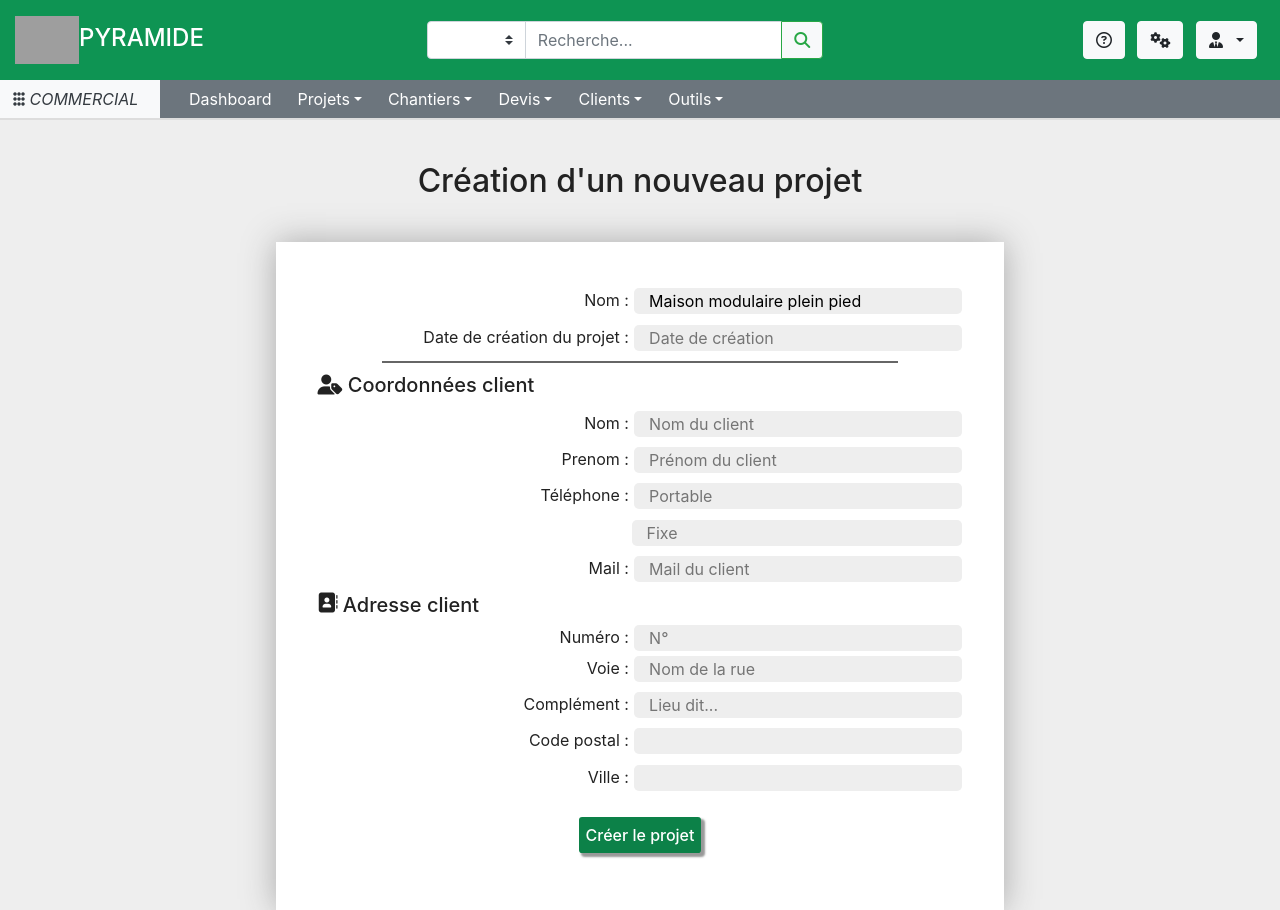
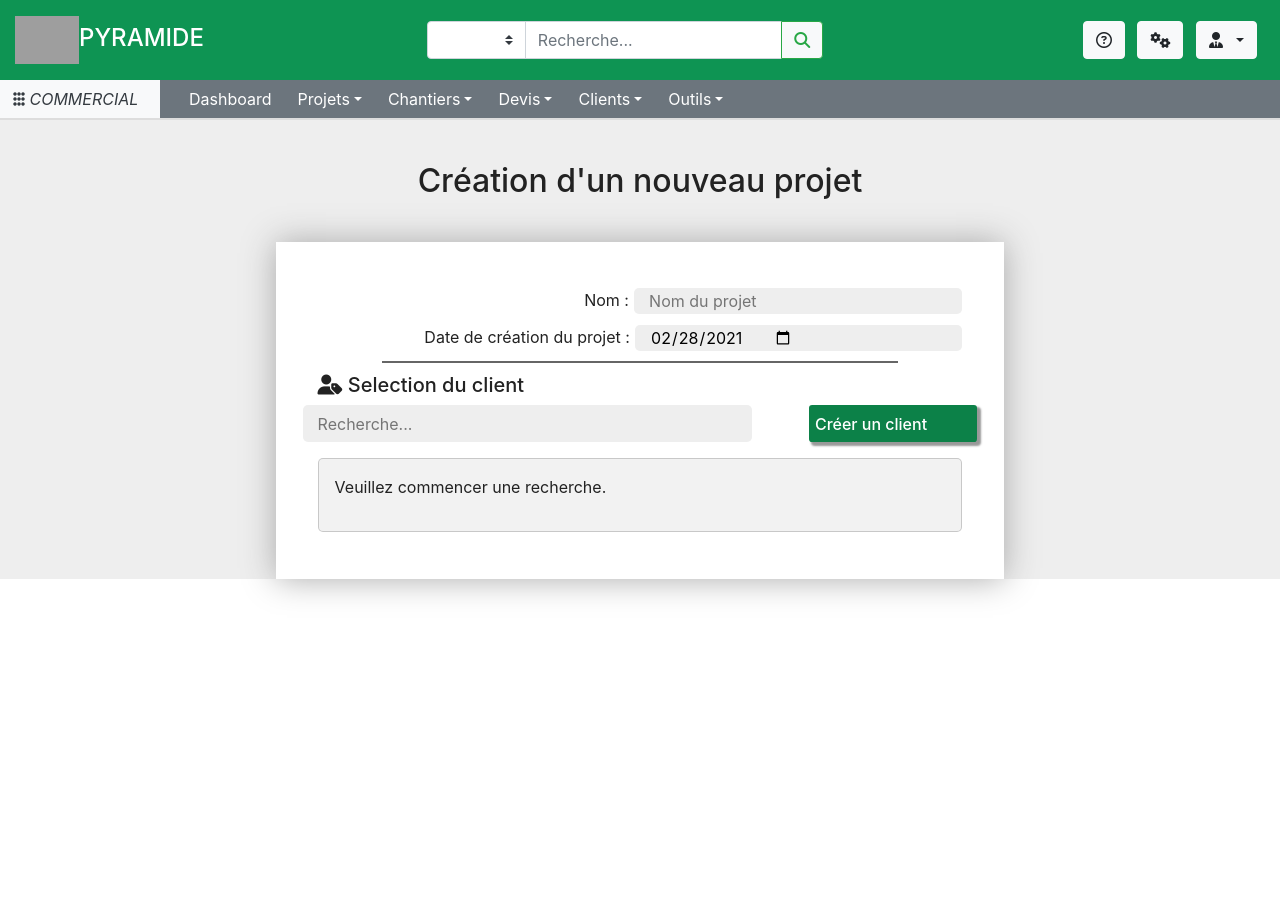
Before and after one commit to PaaDi/Symfony, a PHP site: template templates/gestion_devis/projets/creerNouveau.html.twig in a window 1280 px wide. After the commit the page ends 596 px from the top, so only its background shows below. Run offline with PHP 8.4, Linux system fonts and the light colour scheme; the template is opened without the code that fills it, so the values that code supplies are empty; some libraries are stand-ins or nearby versions; grey boxes are pictures that could not be loaded.

Commit message:
CRUD client et projets en BDD depuis interface

```diff
--- a/templates/base.html.twig
+++ b/templates/base.html.twig
@@ -15,17 +15,9 @@
 
 
         <script src="https://kit.fontawesome.com/06949ce105.js" crossorigin="anonymous"></script>
-        <title>{% block title %}Pyramide{% endblock %}</title>
-    </head>
-    <body>
-        <div class="container-fluid">
-            {% block body %}{% endblock %}
-        </div>
+        <title>{% block title %}Pyramide{% endblock %}</title>        <!-- jQuery first, then Popper.js, then Bootstrap JS -->
 
-
-        <!-- jQuery first, then Popper.js, then Bootstrap JS -->
-
-{#        <script src="https://code.jquery.com/jquery-3.3.1.slim.min.js" integrity="sha384-q8i/X+965DzO0rT7abK41JStQIAqVgRVzpbzo5smXKp4YfRvH+8abtTE1Pi6jizo" crossorigin="anonymous"></script>#}
+        {#        <script src="https://code.jquery.com/jquery-3.3.1.slim.min.js" integrity="sha384-q8i/X+965DzO0rT7abK41JStQIAqVgRVzpbzo5smXKp4YfRvH+8abtTE1Pi6jizo" crossorigin="anonymous"></script>#}
 
         <script src="{{ asset('js/jquery-3.5.1.min.js') }}"></script>
         <script src="{{ asset('js/jquery-ui.min.js') }}"></script>
@@ -34,6 +26,14 @@
 
 
         <script src="https://stackpath.bootstrapcdn.com/bootstrap/4.3.1/js/bootstrap.min.js" integrity="sha384-JjSmVgyd0p3pXB1rRibZUAYoIIy6OrQ6VrjIEaFf/nJGzIxFDsf4x0xIM+B07jRM" crossorigin="anonymous"></script>
+    </head>
+    <body>
+        <div class="container-fluid">
+            {% block body %}{% endblock %}
+        </div>
+
+
+
 
         {% block javascripts %}{% endblock %}
 
--- a/templates/gestion_devis/projets/creerNouveau.html.twig
+++ b/templates/gestion_devis/projets/creerNouveau.html.twig
@@ -11,72 +11,96 @@
         <form id="form_creation_projet" action="" method="post" class="flex flex_col flex_sa flex_aic">
             <div class="flex fullwidth marges">
                 <label for="project_name" class="flex flex1 flex_end pr">Nom :</label>
-                <input type="text" class="flex flex1" placeholder="Nom du projet" name="project_name" value="Maison modulaire plein pied">
+                <input type="text" class="flex flex1" placeholder="Nom du projet" name="project_name" required>
             </div>
             <div class="flex fullwidth marges">
-                <label for="project_creation_date" class="flex flex1 flex_end pr">   Date de création du projet :</label>
-                <input type="text" class="flex flex1" placeholder="Date de création" id="project_creation_date" name="project_creation_date" value="">
+                <label for="project_creation_datex" class="flex flex1 flex_end pr">   Date de création du projet :</label>
+                <input type="date" class="flex flex1" placeholder="jj/mm/aaaa" id="project_creation_datex" name="project_creation_date" value="{{ "now"|date("Y-m-d") }}" required>
             </div>
             <div class="separator marges"></div>
             <div class="flex flex_col fullwidth marges">
-                <h5 class="flex fullwidth flex_aic"><span class="fas fa-user-tag"></span>Coordonnées client</h5>
-                <div class="flex fullwidth marges">
-                    <label for="nom_client" class="flex flex1 flex_end pr">Nom :</label>
-                    <input type="text" class="flex flex1" placeholder="Nom du client" name="nom_client" value="">
-                </div>
-                <div class="flex fullwidth marges">
-                    <label for="prenom_client" class="flex flex1 flex_end pr">Prenom :</label>
-                    <input type="text" class="flex flex1" placeholder="Prénom du client" name="prenom_client" value="">
-                </div>
-                <div class="flex flex_aic flex_col fullwidth">
-                    <div class="flex fullwidth marges">
-                        <label for="tel_portable_client" class="flex flex1 flex_end pr">Téléphone :</label>
-                        <input type="text" class="flex flex1"  placeholder="Portable" name="tel_portable_client" value="">
+                <h5 class="flex fullwidth flex_aic"><span class="fas fa-user-tag"></span>Selection du client</h5>
+                <div id="selection_client">
+                    <div class="row d-flex justify-content-between">
+                        <input type="text" class="col-8" placeholder="Recherche..." id="recherche_clients" oninput="on_recherche_client_input()">
+                        <a href="{{ path('creerNouveauContact') }}" class="col-3 btn_vert" style="margin-top: 0" target="_blank">Créer un client</a>
                     </div>
-                    <div class="flex fullwidth marges">
-                        <div class="flex flex1"></div>
-                        <input type="text" class="flex flex1"  placeholder="Fixe" name="tel_fixe_client" value="">
+                    <div id="liste_clients_ajax">
+                        <p>Veuillez commencer une recherche.</p>
                     </div>
                 </div>
-                <div class="flex flex_sa fullwidth marges">
-                    <label for="mail_client" class="flex flex1 flex_end pr">Mail :</label>
-                    <input type="text" class="flex flex1 long_input"  placeholder="Mail du client" name="mail_client" value="">
+                <div id="client_choisi">
+                    <div class="carte_client_ajax selectionner">
+                        <p style="font-weight: bolder">Nom</p>
+                        <i class="fas fa-user-check" style="font-size: 1.5rem; color: #eee"></i>
+                        <input type="text" name="idClient" hidden required>
+                    </div>
                 </div>
-                <div class="flex flex_aic flex_col fullwidth marges">
-                    <h5 class="flex fullwidth"><span class="fas fa-address-book"></span>Adresse client</h5>
-                    <div class="flex fullwidth">
-                        <label for="num_adress"  class="flex flex1 flex_end pr">Numéro :</label>
-                        <input type="number" class="flex flex1 long_input"  placeholder="N°" name="num_adress" value="">
-                    </div>
-                    <div class="flex fullwidth marges">
-                        <label for="voie_adress"  class="flex flex1 flex_end pr">Voie :</label>
-                        <input type="text" class="flex flex1 long_input"  placeholder="Nom de la rue" name="voie_adress" value="">
-                    </div>
-                    <div class="flex flex1 fullwidth marges">
-                        <label for="complement_adress"  class="flex flex1 flex_end pr">Complément :</label>
-                        <input type="text" class="flex flex1"  placeholder="Lieu dit..." name="complement_adress" value="">
-                    </div>
-                    <div class="flex flex1 fullwidth marges">
-                        <label for="cp_adress"  class="flex flex1 flex_end pr">Code postal :</label>
-                        <input type="text" class="flex flex1"  placeholder="" name="cp_adress" value="">
-                    </div>
-                    <div class="flex flex1 fullwidth marges">
-                        <label for="ville_adress" class="flex flex1 flex_end pr">Ville :</label>
-                        <input type="text" class="flex flex1" placeholder="" name="ville_adress" value="">
-                    </div>
-                    <button type="submit" class="marges btn_vert" id="valid_creation_projet" name="valid_creation_projet">Créer le projet</button>
-                </div>
+
+                <button type="submit" class="marges btn_vert" id="valid_creation_projet" name="valid_creation_projet">Créer le projet</button>
+
+                <style>
+                    #liste_clients_ajax{
+                        background-color: #f2f2f2;
+                        border-radius: 5px;
+                        border: solid 1px #2b2b2b36;
+                        padding: 1rem;
+                        margin-top: 1rem;
+                    }
+                    .carte_client_ajax{
+                        display: flex;
+                        flex-flow: row nowrap;
+                        justify-content: space-between;
+                        background-color: #9ac8b2;
+                        padding: 0.5rem;
+                        border-radius: 5px;
+                        cursor: pointer;
+                        margin-top: 1rem;
+                    }
+                    .carte_client_ajax.selectionner{
+                        cursor: auto;
+                    }
+                    .carte_client_ajax:first-of-type{
+                        margin-top: 0;
+                    }
+                    .carte_client_ajax p{
+                        margin: 0;
+                    }
+                    .carte_client_ajax:not(.selectionner):hover{
+                        background-color: #57b88a;
+                    }
+                    .carte_client_ajax:not(.selectionner):active{
+                        background-color: #45946e;
+                    }
+                </style>
+
+                <script>
+                    $('#valid_creation_projet').hide(0);
+                    $('#client_choisi').hide(0);
+                    function on_recherche_client_input()
+                    {
+                        $('#liste_clients_ajax').load('{{ path('ajax_search_clients') }}?search=' + $('#recherche_clients').val() )
+                    }
+
+                    function choix_client(idClient, nomClient){
+                        $('#selection_client').hide(0);
+                        $('#valid_creation_projet').fadeIn(0);
+                        $('#client_choisi').fadeIn(0).find('p').text(nomClient).parent().find('input').val(idClient);
+                    }
+
+                </script>
+
             </div>
         </form>
     </div>
 {% endblock %}
 {% block javascripts %}
-    <script>
-        $(function(){
-            $.datepicker.setDefaults( $.datepicker.regional[ "fr" ] );
+{#    <script>#}
+{#        $(function(){#}
+{#            $.datepicker.setDefaults( $.datepicker.regional[ "fr" ] );#}
 
-            $('#project_creation_date').off();
-            $('#project_creation_date').datepicker();
-        });
-    </script>
+{#            $('#project_creation_date').off();#}
+{#            $('#project_creation_date').datepicker();#}
+{#        });#}
+{#    </script>#}
 {% endblock %}
```
Also changed, not shown: migrations/Version20210228101230.php (added, +33 -0 lines), migrations/Version20210228160858.php (added, +31 -0 lines), src/Controller/GestionDevisController.php (+92 -4 lines), src/Entity/Client.php (+0 -55 lines), src/Entity/Projet.php (+17 -0 lines), src/Repository/ClientRepository.php (+7 -7 lines), templates/gestion_devis/clients/creerNouveauContact.html.twig (+50 -19 lines), templates/gestion_devis/clients/search_client_ajax.html.twig (added, +16 -0 lines), templates/gestion_devis/projets/enCours.html.twig (+65 -14 lines).
